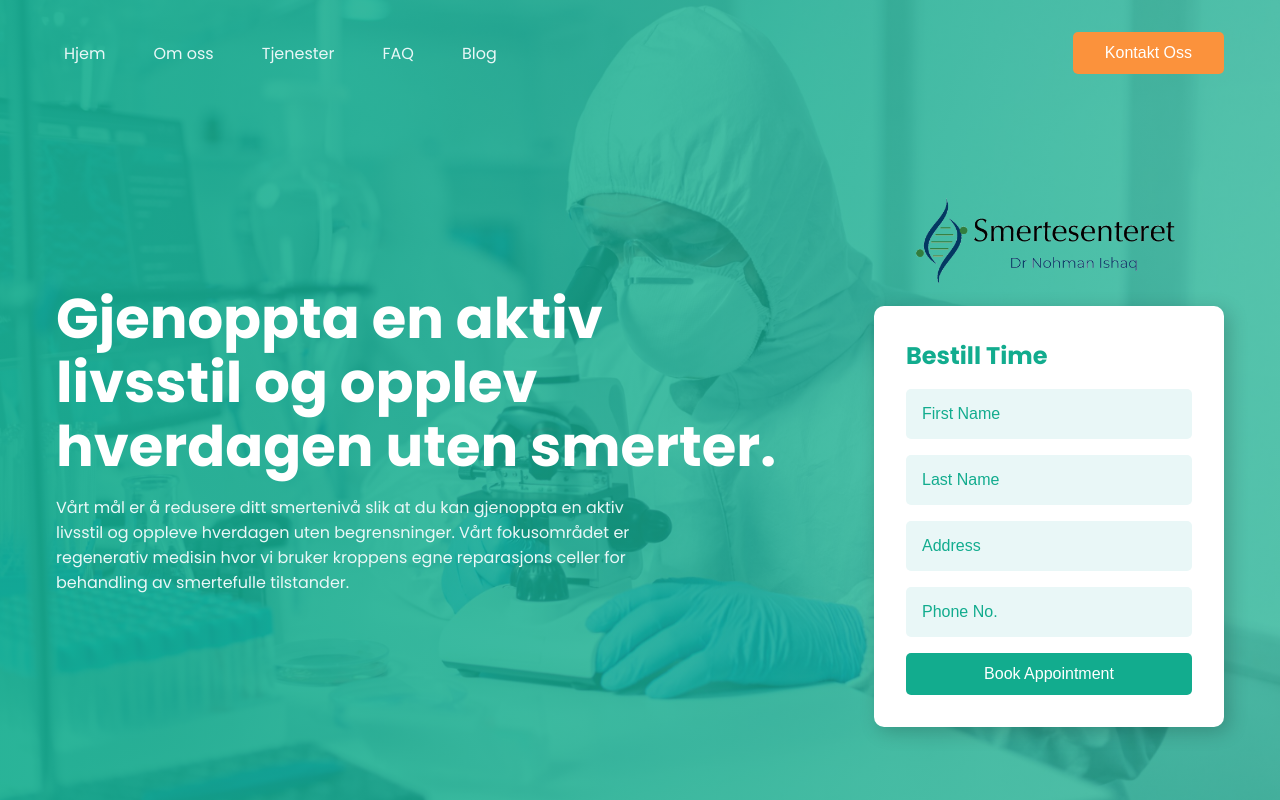
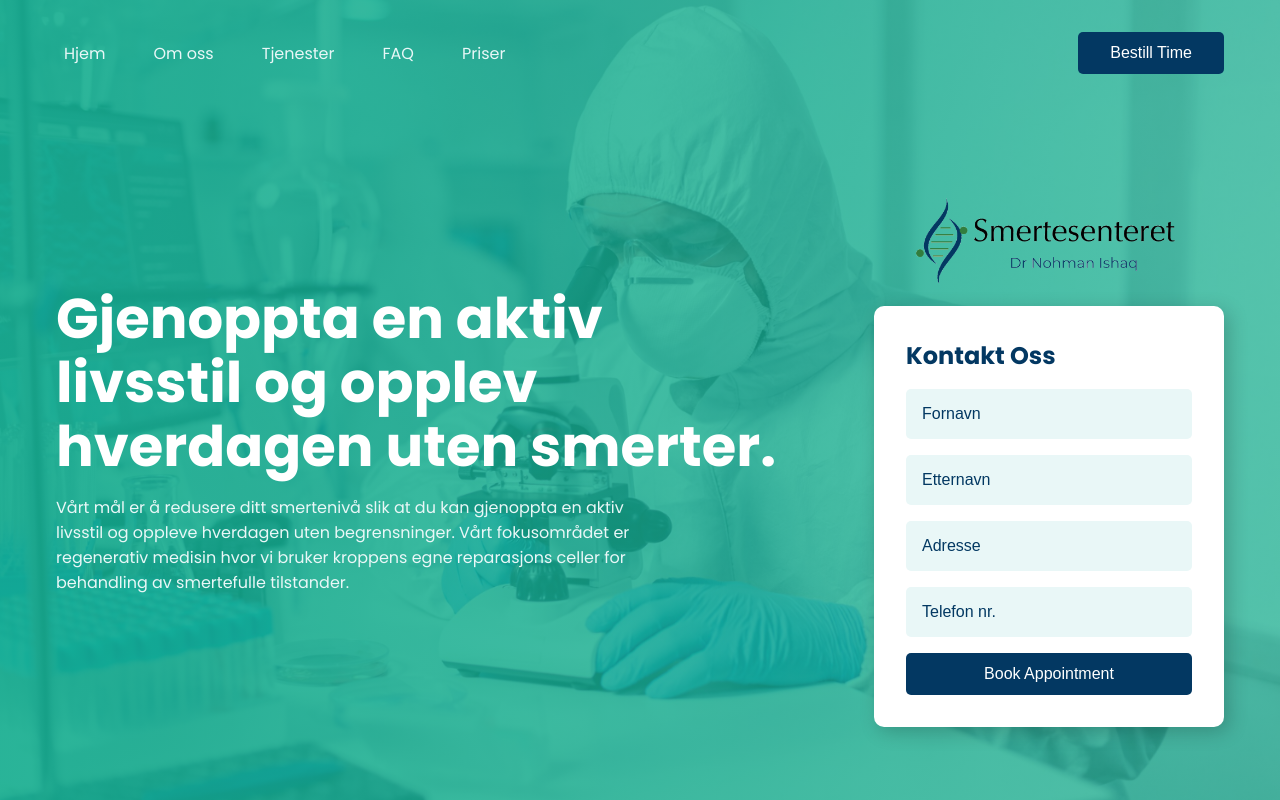
Before and after one commit to adm104203/smertesenteret, a plain HTML site: page index.html in a window 1280 px wide. Shown: the top 800 px of the page. Drawn offline with nearby package versions, Linux system fonts and the light colour scheme.

Commit message:
modified the index.html file

```diff
--- a/index.html
+++ b/index.html
@@ -19,9 +19,9 @@
         <li class="link"><a href="#">Om oss</a></li>
         <li class="link"><a href="#">Tjenester</a></li>
         <li class="link"><a href="#">FAQ</a></li>
-        <li class="link"><a href="#">Blog</a></li>
+        <li class="link"><a href="#">Priser</a></li>
       </ul>
-      <button class="btn">Kontakt Oss</button>
+      <button class="btn">Bestill Time</button>
     </nav>
     <!-- Header content -->
     <div class="section__container header__container">
@@ -41,11 +41,11 @@
           <img src="assets/ss.png" alt="HealthCare Logo">
         </div>
         <form>
-          <h4>Bestill Time</h4>
-          <input type="text" placeholder="First Name" />
-          <input type="text" placeholder="Last Name" />
-          <input type="text" placeholder="Address" />
-          <input type="text" placeholder="Phone No." />
+          <h4>Kontakt Oss</h4>
+          <input type="text" placeholder="Fornavn" />
+          <input type="text" placeholder="Etternavn" />
+          <input type="text" placeholder="Adresse" />
+          <input type="text" placeholder="Telefon nr." />
           <button class="btn form__btn">Book Appointment</button>
         </form>
 
--- a/styles.css
+++ b/styles.css
@@ -1,10 +1,10 @@
 @import url("https://fonts.googleapis.com/css2?family=Poppins:wght@400;500;600;700&display=swap");
 
 :root {
-  --primary-color: #12ac8e;
+  --primary-color: #033862;
   --primary-color-dark: #0d846c;
   --primary-color-light: #e9f7f7;
-  --secondary-color: #fb923c;
+  --secondary-color: #033862;
   --text-dark: #333333;
   --text-light: #767268;
   --white: #ffffff;
@@ -87,8 +87,9 @@ header {
   /* Maintain aspect ratio */
 }
 
+
 .nav__logooov2 img {
-  height: 400px;
+  height: 450px;
   /* Adjust the height as needed */
   width: auto;
   /* Maintains the aspect ratio */
@@ -123,9 +124,9 @@ header {
 /* Responsive adjustments for mobile devices */
 @media (max-width: 480px) {
   .nav__logooov2 img {
-    height: 100px;
+    height: 200px;
     /* Smaller height for mobile devices */
-    margin-top: -50px;
+    margin-top: -150px;
     /* Adjusted top margin */
     margin-bottom: -30px;
     /* Adjusted bottom margin */
```
